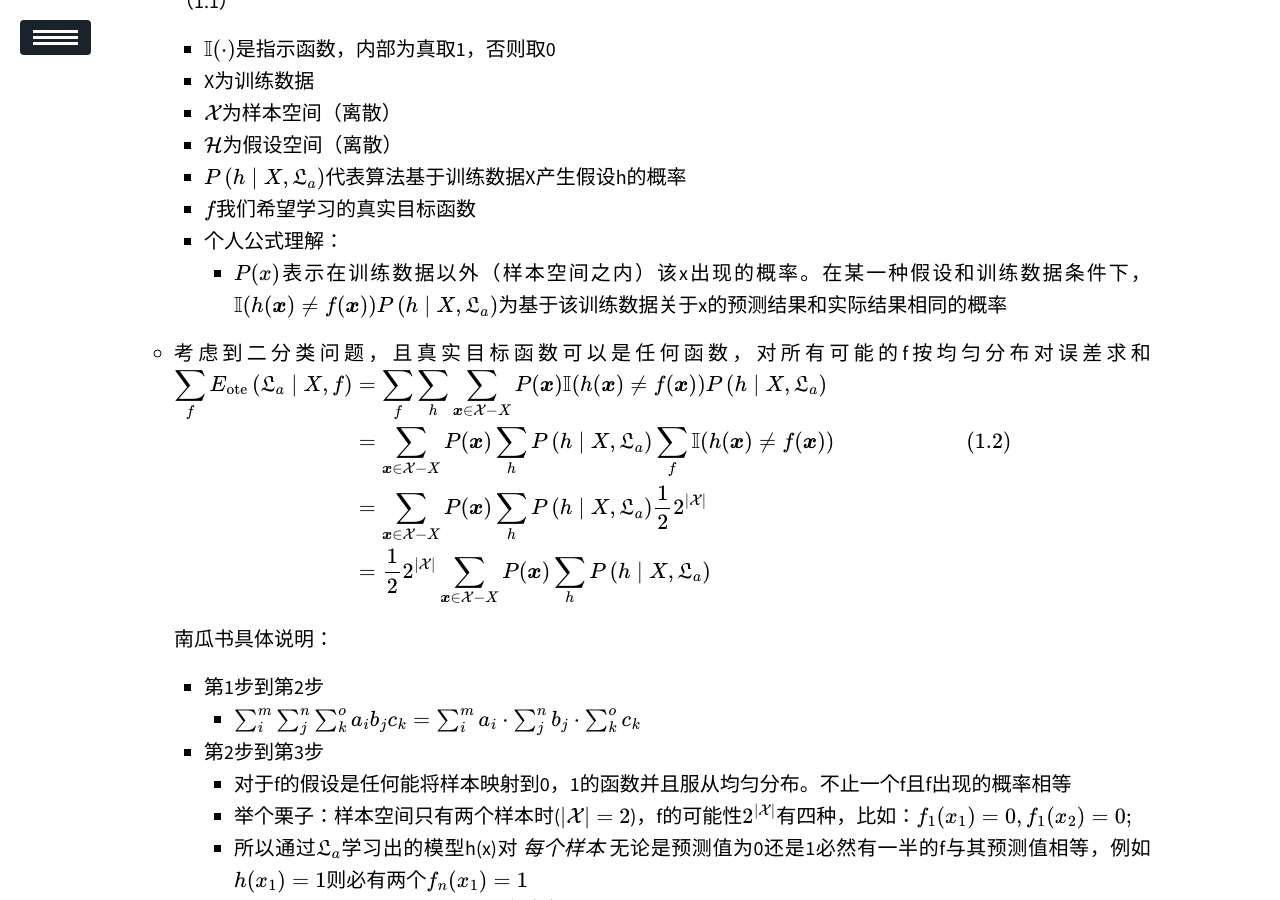
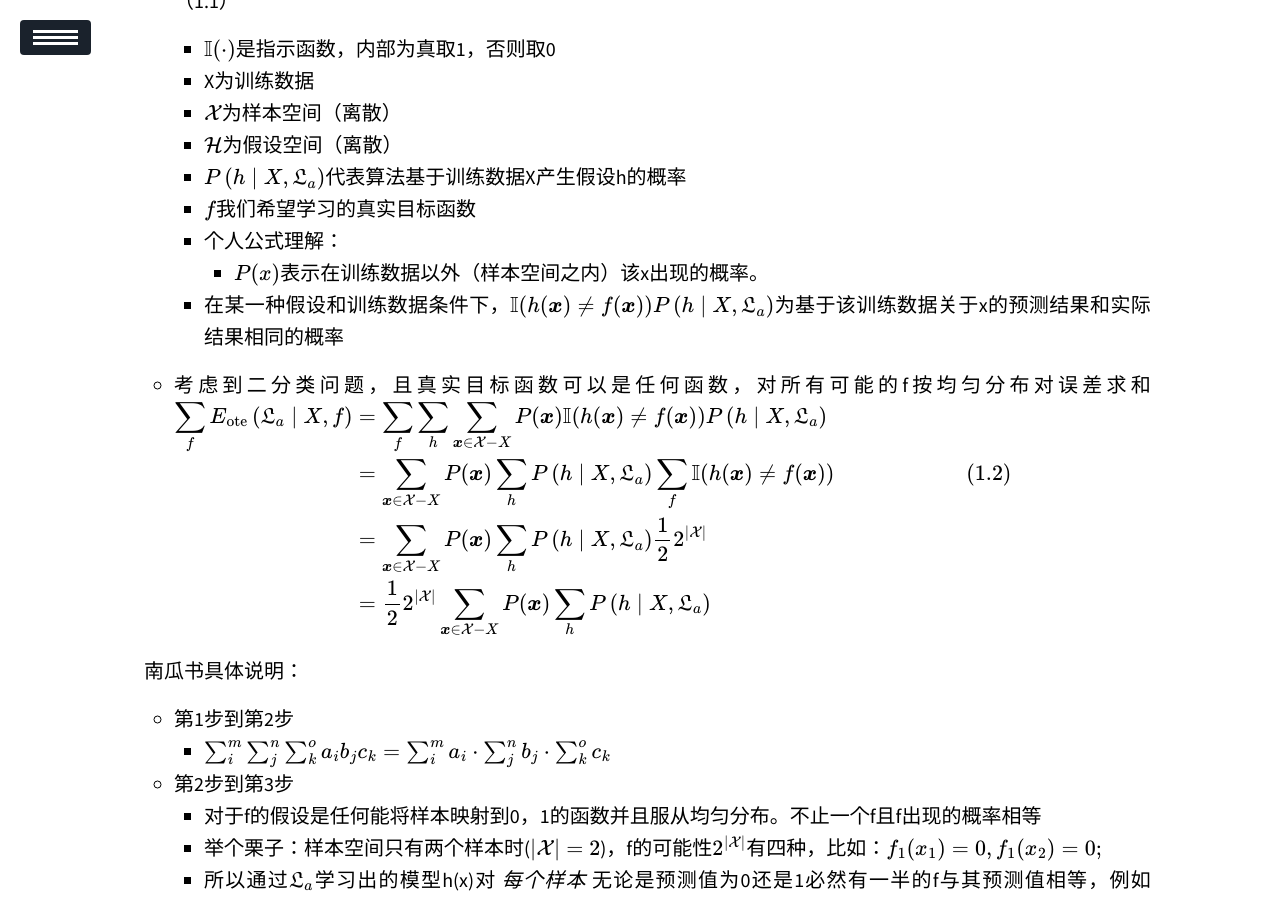
Before and after one commit to WangXiCindy/wangxicindy.github.io, a Jekyll site: the page built from _posts/2020-9-26-机器学习笔记.md, in a window 1280 px wide and 900 px high, scrolled down 2559 px. Built offline with Jekyll 4.4.1, drawn with Linux system fonts in a browser that asks for light colours; our own code applies the rules of GitHub Pages for plain Markdown files; formulas are drawn with MathJax 3; a script that is not in the unit is left out.

```diff
--- a/_posts/2020-9-26-机器学习笔记.md
+++ b/_posts/2020-9-26-机器学习笔记.md
@@ -106,16 +106,17 @@ description: 本文为周志华老师《机器学习》（西瓜书）的学习
     - $P\left(h \mid X, \mathfrak{L} _ {a}\right)$代表算法基于训练数据X产生假设h的概率
     - $f$我们希望学习的真实目标函数
     - 个人公式理解：
-      - $P(x)$表示在训练数据以外（样本空间之内）该x出现的概率。在某一种假设和训练数据条件下，$\mathbb{I}(h(\boldsymbol{x}) \neq f(\boldsymbol{x})) P\left(h \mid X, \mathfrak{L} _ {a}\right)$为基于该训练数据关于x的预测结果和实际结果相同的概率
+      - $P(x)$表示在训练数据以外（样本空间之内）该x出现的概率。
+    - 在某一种假设和训练数据条件下，$\mathbb{I}(h(\boldsymbol{x}) \neq f(\boldsymbol{x})) P\left(h \mid X, \mathfrak{L} _ {a}\right)$为基于该训练数据关于x的预测结果和实际结果相同的概率
 
   - 考虑到二分类问题，且真实目标函数可以是任何函数，对所有可能的f按均匀分布对误差求和$$\begin{aligned}
     \sum _ {f} E _ {\text {ote}}\left(\mathfrak{L} _ {a} \mid X, f\right) &=\sum _ {f} \sum _ {h} \sum _ {\boldsymbol{x} \in \mathcal{X}-X} P(\boldsymbol{x}) \mathbb{I}(h(\boldsymbol{x}) \neq f(\boldsymbol{x})) P\left(h \mid X, \mathfrak{L} _ {a}\right)  \\
     &=\sum _ {\boldsymbol{x} \in \mathcal{X}-X} P(\boldsymbol{x}) \sum _ {h} P\left(h \mid X, \mathfrak{L} _ {a}\right) \sum _ {f} \mathbb{I}(h(\boldsymbol{x}) \neq f(\boldsymbol{x})) \qquad   \qquad   \qquad          (1.2) \\
     &=\sum _ {\boldsymbol{x} \in \mathcal{X}-X} P(\boldsymbol{x}) \sum _ {h} P\left(h \mid X, \mathfrak{L} _ {a}\right) \frac{1}{2} 2^{ \vert \mathcal{X} \vert }  \\
     &=\frac{1}{2} 2^{ \vert \mathcal{X} \vert } \sum _ {\boldsymbol{x} \in \mathcal{X}-X} P(\boldsymbol{x}) \sum _ {h} P\left(h \mid X, \mathfrak{L} _ {a}\right)
-    \end{aligned}$$
+  \end{aligned}$$
 
-    南瓜书具体说明：
+  南瓜书具体说明：
 
     - 第1步到第2步
       - $\sum _ {i}^{m} \sum _ {j}^{n} \sum _ {k}^{o} a _ {i} b _ {j} c _ {k}=\sum _ {i}^{m} a _ {i} \cdot \sum _ {j}^{n} b _ {j} \cdot \sum _ {k}^{o} c _ {k}$
@@ -124,9 +125,9 @@ description: 本文为周志华老师《机器学习》（西瓜书）的学习
       - 举个栗子：样本空间只有两个样本时($ \vert \mathcal{X} \vert =2$)，f的可能性$2^{ \vert \mathcal{X} \vert }$有四种，比如：$f _ {1}(x _ {1})=0,f _ {1}(x _ {2})=0;$
       - 所以通过$\mathfrak{L}  _ {a}$学习出的模型h(x)对 *每个样本* 无论是预测值为0还是1必然有一半的f与其预测值相等，例如$h(x _ {1})=1$则必有两个$f _ {n}(x _ {1})=1$
       - 所以说$\sum _ {f} \mathbb{I}(h(\boldsymbol{x}) \neq f(\boldsymbol{x}))=\frac{1}{2}2^{ \vert \mathcal{X} \vert }$
-    - 最终结果：总误差和学习算法无关（NFL**“没有免费的午餐”** 定理）
+  - 最终结果：总误差和学习算法无关（NFL**“没有免费的午餐”** 定理）
 
-  - NFL定理的bug前提：所有问题出现的机会相同/所有问题同等重要，但现实并非如此。
+- NFL定理的bug前提：所有问题出现的机会相同/所有问题同等重要，但现实并非如此。
 
     - 一般来说我们只需要在某个具体的应用任务上找到一个解决方案
     - 瓜瓜🍉栗子：我们对好瓜会有一种评判标准，比如卖瓜的时候会喜欢买色泽青绿，根蒂蜷缩，敲声浊响的瓜，那么这种好瓜会更为常见，而根蒂硬挺，敲声清脆的好瓜罕见甚至不存在
```
